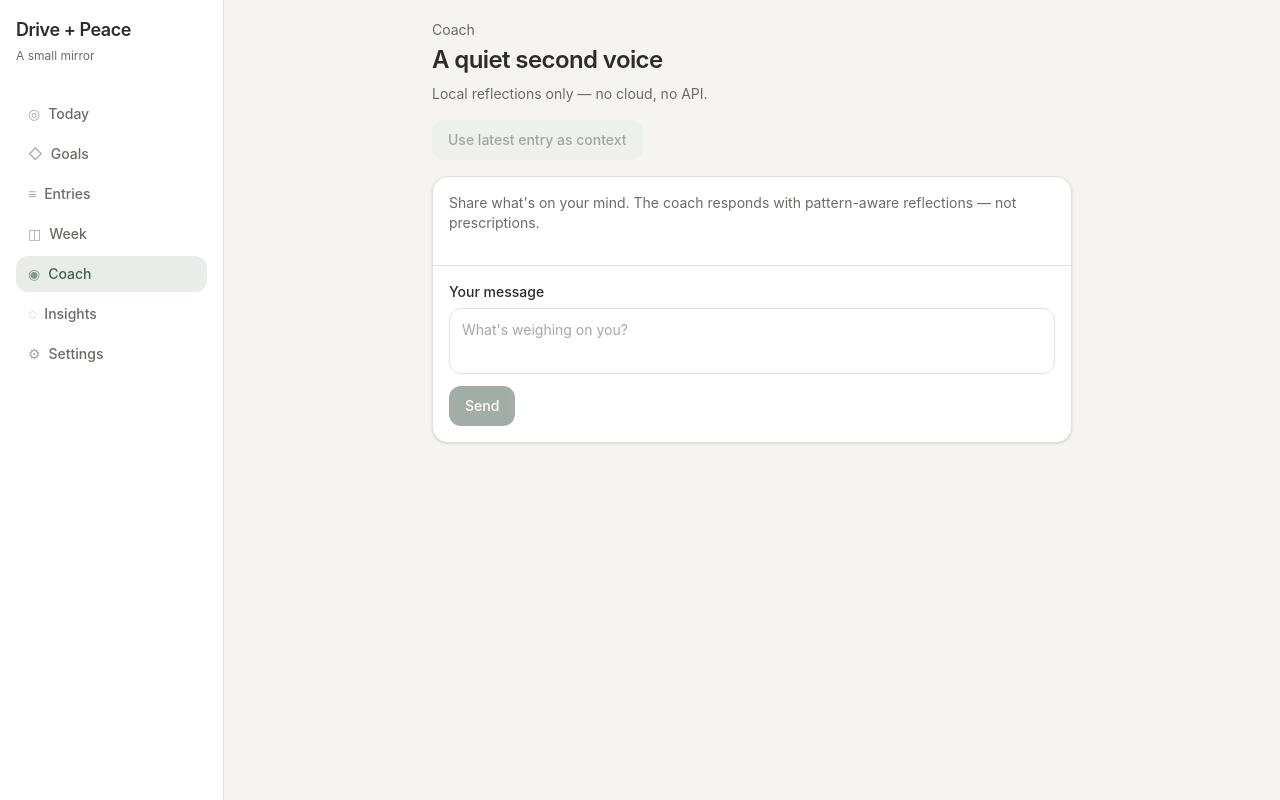
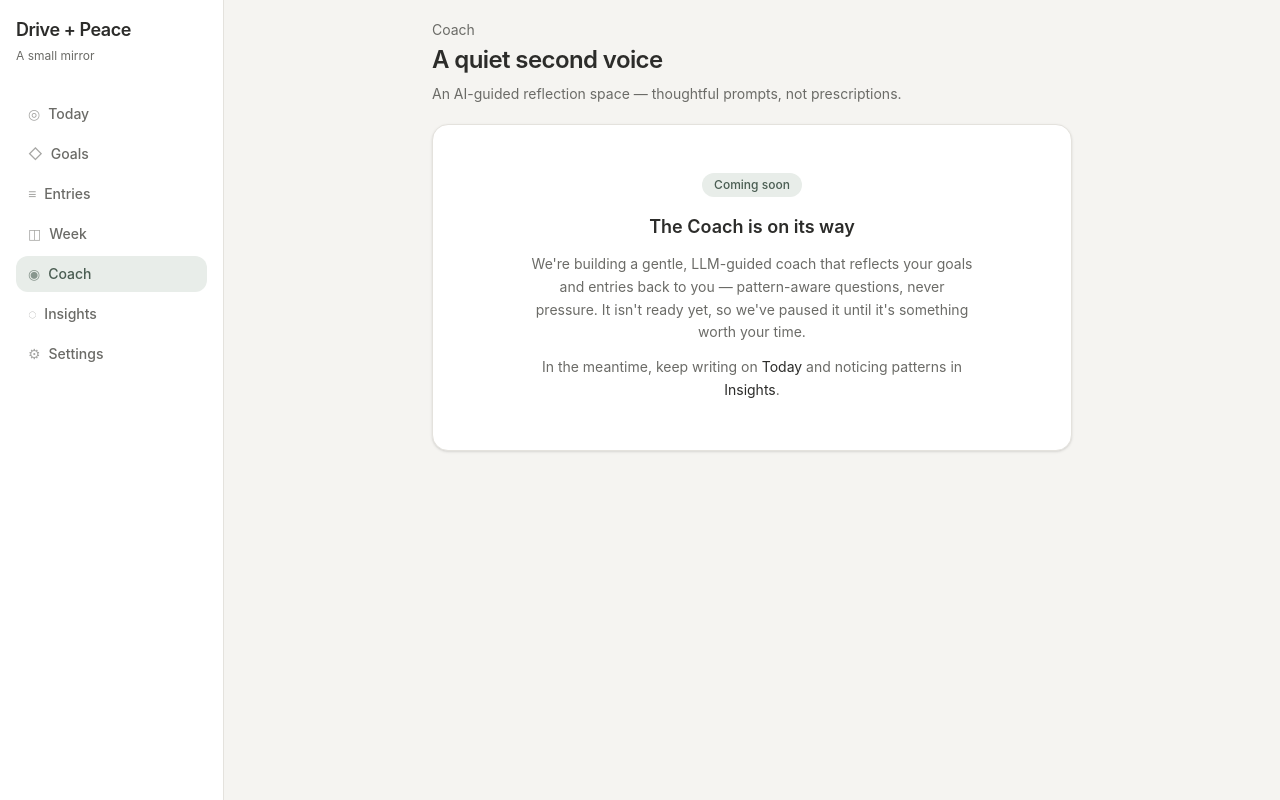
Before and after one commit to mct-dev/drive-and-peace, a React (Vite) app: page /coach in a window 1280 px wide. Built offline with nearby package versions, Linux system fonts and the light colour scheme.

Commit message:
Show 'Coming soon' on Coach page until LLM coach is implemented
Co-authored-by: Mike Tobias <axis139@gmail.com>

```diff
--- a/src/pages/CoachPage.tsx
+++ b/src/pages/CoachPage.tsx
@@ -1,119 +1,32 @@
-import { useEffect, useRef, useState } from 'react'
-import { useApp } from '../app/AppContext'
 import { Card } from '../components/Card'
-import { Button } from '../components/Button'
-import { TextArea } from '../components/TextArea'
-import { mockCoachProvider, summarizeEntryForCoach } from '../lib/coach'
 
 export function CoachPage() {
-  const { data, addCoachMessage } = useApp()
-  const [input, setInput] = useState('')
-  const [loading, setLoading] = useState(false)
-  const bottomRef = useRef<HTMLDivElement>(null)
-
-  const messages = data.coachMessages
-  const latestEntry = [...data.dailyEntries].sort((a, b) => b.date.localeCompare(a.date))[0]
-
-  useEffect(() => {
-    bottomRef.current?.scrollIntoView({ behavior: 'smooth' })
-  }, [messages.length, loading])
-
-  const send = async () => {
-    const text = input.trim()
-    if (!text || loading) return
-
-    addCoachMessage({ role: 'user', content: text })
-    setInput('')
-    setLoading(true)
-
-    try {
-      const response = await mockCoachProvider.generateResponse(text, {
-        profile: data.profile,
-        goals: data.goals,
-        latestEntry,
-      })
-      addCoachMessage({
-        role: 'assistant',
-        content: response,
-        linkedDailyEntryId: latestEntry?.id,
-      })
-    } finally {
-      setLoading(false)
-    }
-  }
-
-  const useLatestEntry = () => {
-    if (!latestEntry) return
-    const summary = summarizeEntryForCoach(latestEntry)
-    setInput((prev) => (prev ? `${prev}\n\n${summary}` : summary))
-  }
-
   return (
-    <div className="flex flex-col space-y-4 md:h-auto">
+    <div className="space-y-5">
       <header>
         <p className="text-sm text-[var(--color-ink-muted)]">Coach</p>
         <h1 className="mt-1 text-2xl font-semibold tracking-tight">A quiet second voice</h1>
         <p className="mt-2 text-sm text-[var(--color-ink-muted)]">
-          Local reflections only — no cloud, no API.
+          An AI-guided reflection space — thoughtful prompts, not prescriptions.
         </p>
       </header>
 
-      <div className="flex gap-2">
-        <Button variant="secondary" onClick={useLatestEntry} disabled={!latestEntry}>
-          Use latest entry as context
-        </Button>
-      </div>
-
-      <Card className="flex min-h-0 flex-1 flex-col !p-0">
-        <div className="flex-1 space-y-4 overflow-y-auto p-4">
-          {messages.length === 0 && (
-            <p className="text-sm text-[var(--color-ink-muted)]">
-              Share what's on your mind. The coach responds with pattern-aware reflections — not
-              prescriptions.
-            </p>
-          )}
-          {messages.map((msg) => (
-            <div
-              key={msg.id}
-              className={`max-w-[90%] rounded-2xl px-4 py-3 text-sm leading-relaxed ${
-                msg.role === 'user'
-                  ? 'ml-auto bg-[var(--color-accent)] text-white'
-                  : 'bg-[var(--color-surface)] text-[var(--color-ink)]'
-              }`}
-            >
-              {msg.content.split('\n').map((line, i) => (
-                <p key={i} className={i > 0 ? 'mt-2' : ''}>
-                  {line.startsWith('**') ? (
-                    <>
-                      <strong>{line.replace(/\*\*/g, '').split(' — ')[0]}</strong>
-                      {line.includes(' — ') && ` — ${line.split(' — ').slice(1).join(' — ')}`}
-                    </>
-                  ) : (
-                    line
-                  )}
-                </p>
-              ))}
-            </div>
-          ))}
-          {loading && (
-            <p className="text-sm text-[var(--color-ink-muted)]" role="status">
-              Reflecting…
-            </p>
-          )}
-          <div ref={bottomRef} />
-        </div>
-
-        <div className="border-t border-[var(--color-border)] p-4">
-          <TextArea
-            label="Your message"
-            value={input}
-            onChange={(e) => setInput(e.target.value)}
-            placeholder="What's weighing on you?"
-            rows={2}
-          />
-          <Button className="mt-3" onClick={send} loading={loading} disabled={!input.trim()}>
-            Send
-          </Button>
+      <Card className="flex flex-col items-center gap-4 py-12 text-center">
+        <span className="inline-flex items-center rounded-full bg-[var(--color-accent-soft)] px-3 py-1 text-xs font-medium text-[var(--color-accent)]">
+          Coming soon
+        </span>
+        <div className="max-w-md space-y-3">
+          <h2 className="text-lg font-semibold text-[var(--color-ink)]">The Coach is on its way</h2>
+          <p className="text-sm leading-relaxed text-[var(--color-ink-muted)]">
+            We're building a gentle, LLM-guided coach that reflects your goals and entries back to
+            you — pattern-aware questions, never pressure. It isn't ready yet, so we've paused it
+            until it's something worth your time.
+          </p>
+          <p className="text-sm leading-relaxed text-[var(--color-ink-muted)]">
+            In the meantime, keep writing on{' '}
+            <span className="text-[var(--color-ink)]">Today</span> and noticing patterns in{' '}
+            <span className="text-[var(--color-ink)]">Insights</span>.
+          </p>
         </div>
       </Card>
     </div>
```
